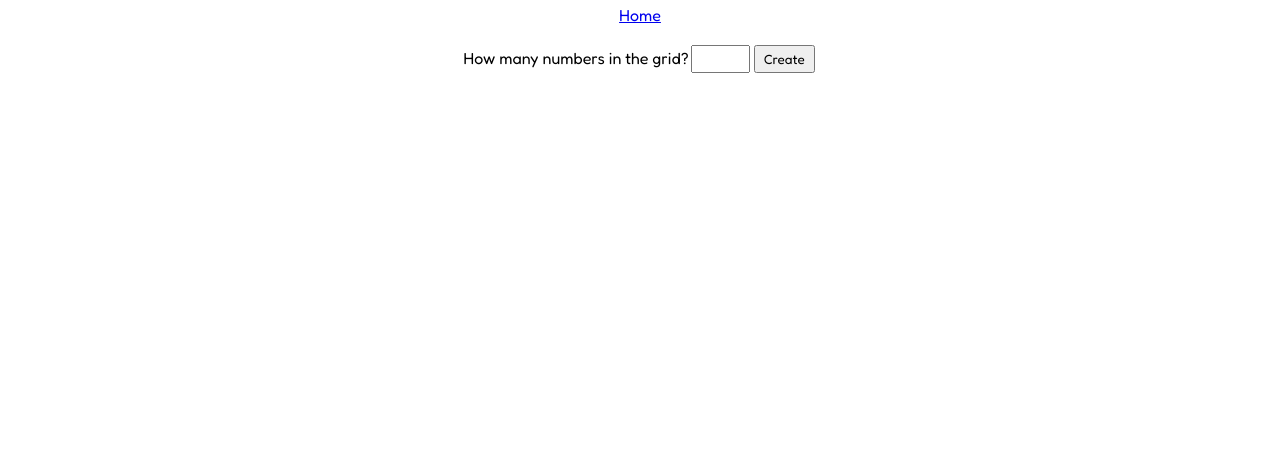
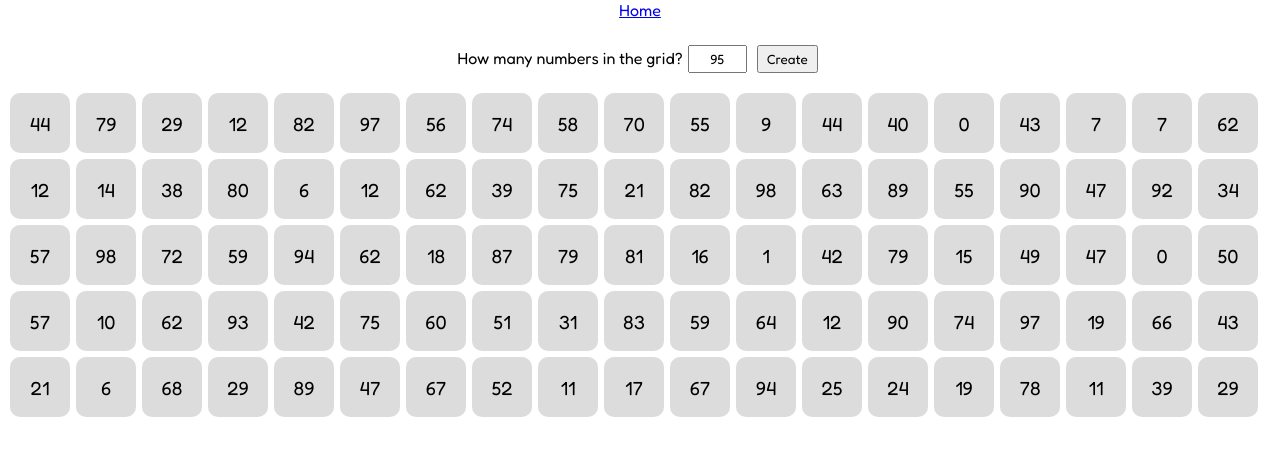
Before and after one commit to siggebrandt/DDU2-Projekt, a plain HTML site: page sum/index.html in a window 1280 px wide. Both pictures are taken after a click on the button "Create". Drawn offline with Linux system fonts and the light colour scheme.

Commit message:
design av nummerBoxes

```diff
--- a/common.css
+++ b/common.css
@@ -14,7 +14,7 @@ nav {
     display: flex;
     justify-content: center;
     gap: 10px;
-    margin: 5px 0 20px;
+    margin-bottom: 20px;
 }
 
 #controls {
@@ -26,31 +26,31 @@ button,
 input {
     padding: 4px 8px;
     text-align: center;
-    margin: 0 2px;
+    margin: 0 5px;
 }
 
 #functions {
     margin: 10px 0;
 }
 
+main {
+    padding: 5px 10px 0;
+}
+
 #gridOfNumbers {
     display: grid;
-    gap: 8px;
-    grid-template-columns: repeat(19, 1fr);
-    /*margin: 10px 0 10px 10px;*/
+    gap: 6px;
+    grid-template-columns: repeat(auto-fit, minmax(60px, 60px));
     margin-top: 20px;
-    margin-left: 20px;
-    margin-right: 20px;
-    justify-content: center;
 }
 
 .number {
     background-color: gainsboro;
-    padding: 10px;
     display: flex;
     justify-content: center;
     align-items: center;
-    max-width: 45px;
-    max-height: 45px;
+    width: 60px;
+    height: 60px;
     border-radius: 10px;
+    font-size: 19px;
 }
--- a/common.js
+++ b/common.js
@@ -15,14 +15,24 @@ function randomNumber() {
 }
 
 let arrayOfRandomNumbers;
+let gridOfNumbers = document.querySelector("#gridOfNumbers");
+
+function writeOutNumbers(array) {
+    gridOfNumbers.innerHTML = "";
+
+    for (number of array) {
+        let numberBox = document.createElement("div");
+        numberBox.classList.add("number");
+        numberBox.textContent = number;
+        gridOfNumbers.appendChild(numberBox);
+    }
+}
 
 function generateNumbers() {
     document.querySelector("#createNumbers").innerHTML =
         `<label>How many numbers in the grid?</label>` +
-        `<input type="text" id="howManyNumbers" size="4">` +
+        `<input type="text" id="howManyNumbers" size="4" value="95">` +
         `<button id="generateButton">Create</button>`;
-
-    let gridOfNumbers = document.querySelector("#gridOfNumbers");
 
     document.querySelector("#generateButton").addEventListener("click", function (e) {
         let numberToGenerate = Number(document.querySelector("input#howManyNumbers").value);
```
Also changed, not shown: 1 other file.
